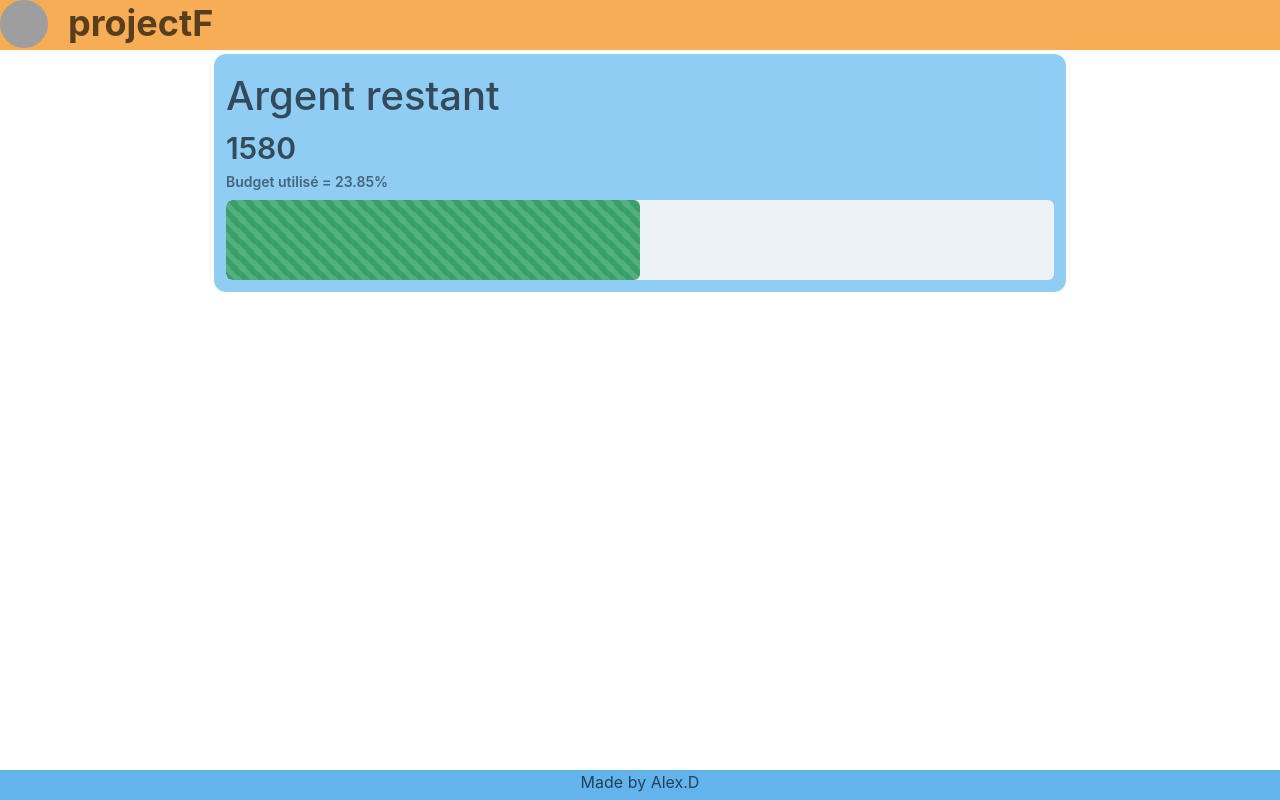
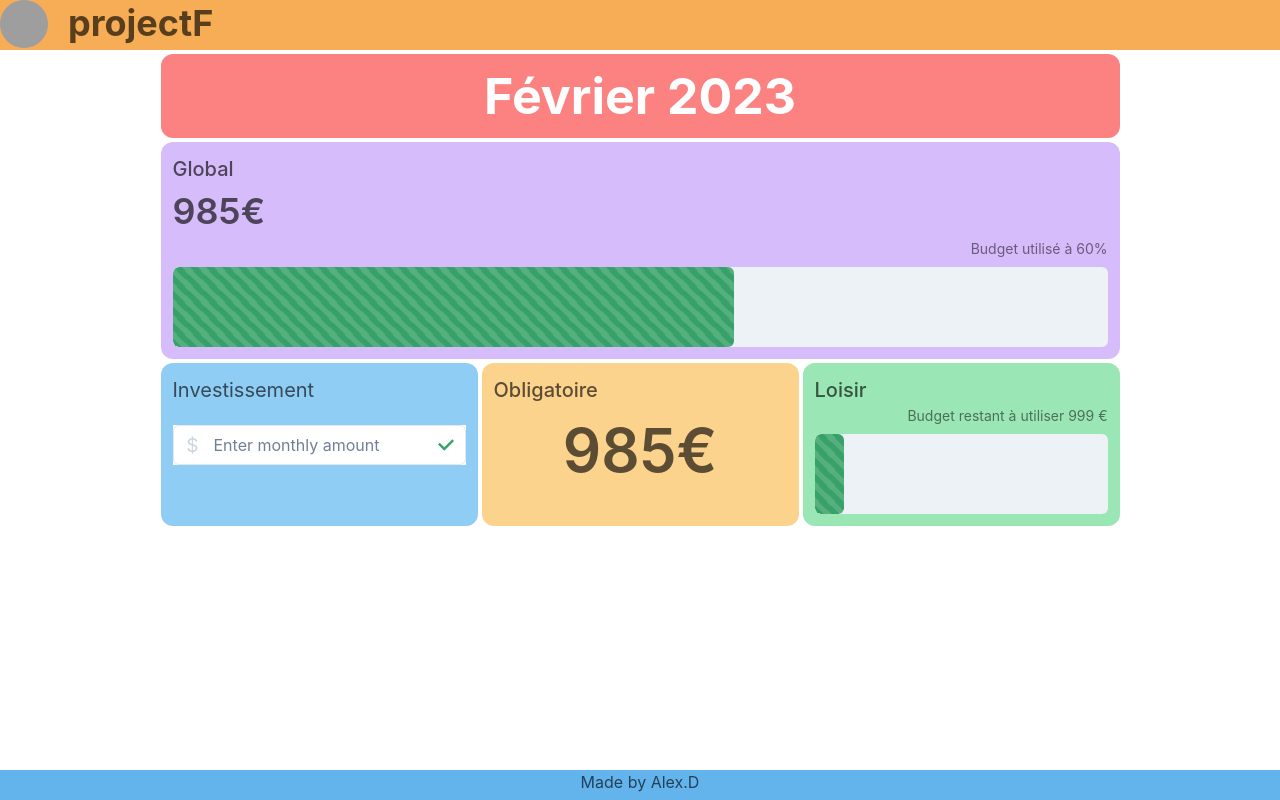
Before and after one commit to Alexiller/projectF, a React (Vite) app: page / in a window 1280 px wide. Built offline with nearby package versions, Linux system fonts and the light colour scheme; grey boxes are pictures that could not be loaded.

Commit message:
1st iteration of design

```diff
--- a/src/Components/BaseRevenue.jsx
+++ b/src/Components/BaseRevenue.jsx
@@ -1,19 +1,19 @@
-import { MoonIcon } from '@chakra-ui/icons'
-import { Progress, Stat, StatHelpText, StatLabel, StatNumber } from '@chakra-ui/react'
 import React from 'react'
+import { Center, Progress, Stat, StatHelpText, StatLabel, StatNumber } from '@chakra-ui/react'
 
-function BaseRevenue() {
+export default function BaseRevenue() {
+
+    const salary = 2000;
+    const budgetRemaining = (salary - 1000);
+    const remainingPercentage = 60;
   return (
     <Stat>
-          <StatLabel fontSize={40}>Argent restant</StatLabel>
-          <StatNumber fontSize={30}>1580
-            <StatHelpText>
-              Budget utilisé = 23.85%
-            </StatHelpText>
-          </StatNumber>
-          <Progress colorScheme='green' h="20" borderRadius={'md'} value={50} hasStripe isAnimated/>
-        </Stat>
+      <StatLabel fontSize={20}>Global</StatLabel>
+            <StatNumber fontSize='4xl'>{985}€</StatNumber>
+      <StatHelpText textAlign={'right'}>
+        Budget utilisé à {remainingPercentage}%
+      </StatHelpText>
+      <Progress colorScheme='green' h="20" borderRadius={'md'} value={remainingPercentage} hasStripe isAnimated/>
+    </Stat>
   )
 }
-
-export default BaseRevenue
--- /dev/null
+++ b/src/Components/FunExpense.jsx
@@ -0,0 +1,14 @@
+import React from 'react'
+import { Progress, Stat, StatHelpText, StatLabel, StatNumber } from '@chakra-ui/react'
+
+export default function FunExpense() {
+  return (
+    <Stat>
+    <StatLabel fontSize={20}>Loisir</StatLabel>
+    <StatHelpText textAlign={'right'}>
+    Budget restant à utiliser 999 €
+    </StatHelpText>
+    <Progress colorScheme='green' h="20" borderRadius={'md'} value={'10'} hasStripe isAnimated/>
+  </Stat>
+  )
+}
--- /dev/null
+++ b/src/Components/InvestmentExpense.jsx
@@ -0,0 +1,23 @@
+import { CheckIcon } from '@chakra-ui/icons'
+import { Center, Input, InputGroup, InputLeftElement, InputRightElement, Text } from '@chakra-ui/react'
+import React from 'react'
+
+
+export default function InvestmentExpense() {
+  return (
+    <>
+    <Text fontSize={20} pb="5">Investissement</Text>
+
+    <InputGroup bg="white">
+    <InputLeftElement
+      pointerEvents='none'
+      color='gray.300'
+      fontSize='1.2em'
+      children='$'
+    />
+    <Input placeholder='Enter monthly amount' />
+    <InputRightElement children={<CheckIcon color='green.500' />} />
+  </InputGroup>
+  </>
+  )
+}
--- /dev/null
+++ b/src/Components/RequiredExpense.jsx
@@ -0,0 +1,13 @@
+import React from 'react'
+import { Center, Progress, Stat, StatHelpText, StatLabel, StatNumber } from '@chakra-ui/react'
+
+export default function RequiredExpense() {
+  return (
+    <Stat>
+        <StatLabel fontSize={20}>Obligatoire</StatLabel>
+        <Center>
+            <StatNumber fontSize='6xl'>{985}€</StatNumber>
+        </Center>
+    </Stat>
+  )
+}
--- a/src/Layout/MainLayout.jsx
+++ b/src/Layout/MainLayout.jsx
@@ -1,8 +1,11 @@
 import React from 'react'
 import Header from './Header'
 import Footer from './Footer'
-import { Grid, GridItem } from '@chakra-ui/react'
-import BaseRevenue from '../Components/baseRevenue'
+import { Grid, GridItem, Heading, Text } from '@chakra-ui/react'
+import BaseRevenue from '../Components/BaseRevenue'
+import FunExpense from '../Components/FunExpense'
+import RequiredExpense from '../Components/RequiredExpense'
+import InvestmentExpense from '../Components/InvestmentExpense'
 
 function MainLayout() {
   return (
@@ -22,12 +25,22 @@ function MainLayout() {
   <Header />
   </GridItem>
   <GridItem area={'main'}>
-    <Grid templateColumns='repeat(6, 1fr)' gap={1}>
-      <GridItem colSpan="4" colStart="2" colEnd="6" borderRadius="xl" p="3" bg='blue.200'>
+    <Grid templateColumns='repeat(8, 1fr)' gap={1}>
+    <GridItem colSpan="4" colStart="2" colEnd="8" borderRadius="xl" p="3" bg='red.300'>
+         <Heading textAlign={'center'} fontSize="50" color={'white'}>Février 2023</Heading>
+      </GridItem>
+      <GridItem colSpan="4" colStart="2" colEnd="8" borderRadius="xl" p="3" bg='purple.200'>
          <BaseRevenue/>
       </GridItem>
-      <GridItem colStart="2" colSpan="2"  bg='blue.500' />
-      <GridItem colSpan="2" bg='blue.500' />
+      <GridItem colStart="2" colSpan="2"  borderRadius="xl" p="3" bg='blue.200'>
+        <InvestmentExpense/>
+      </GridItem>
+      <GridItem colSpan="2"  borderRadius="xl" p="3" bg='orange.200'>
+        <RequiredExpense/>
+      </GridItem>
+      <GridItem colSpan="2"  borderRadius="xl" p="3" bg='green.200'>
+        <FunExpense/>
+      </GridItem>
      </Grid>
   </GridItem>
   <GridItem bg='blue.300' area={'footer'}>
```
